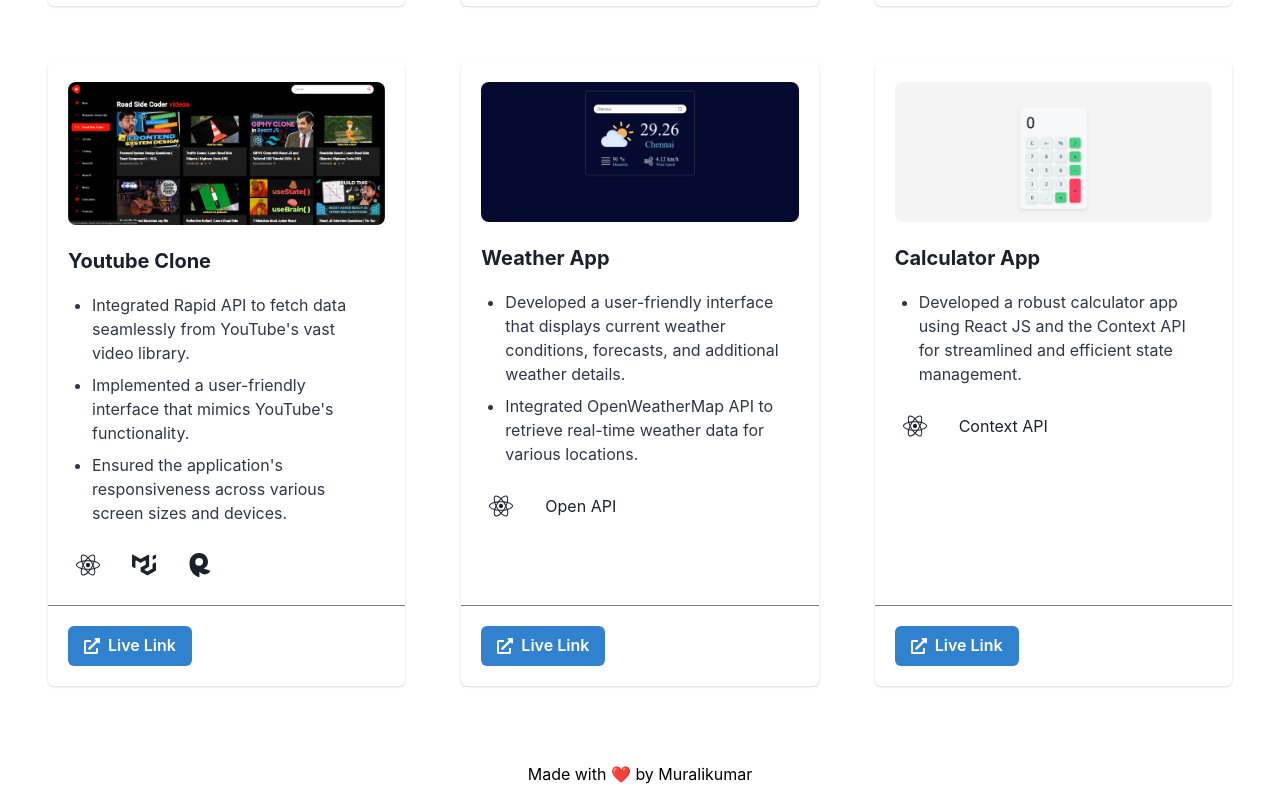
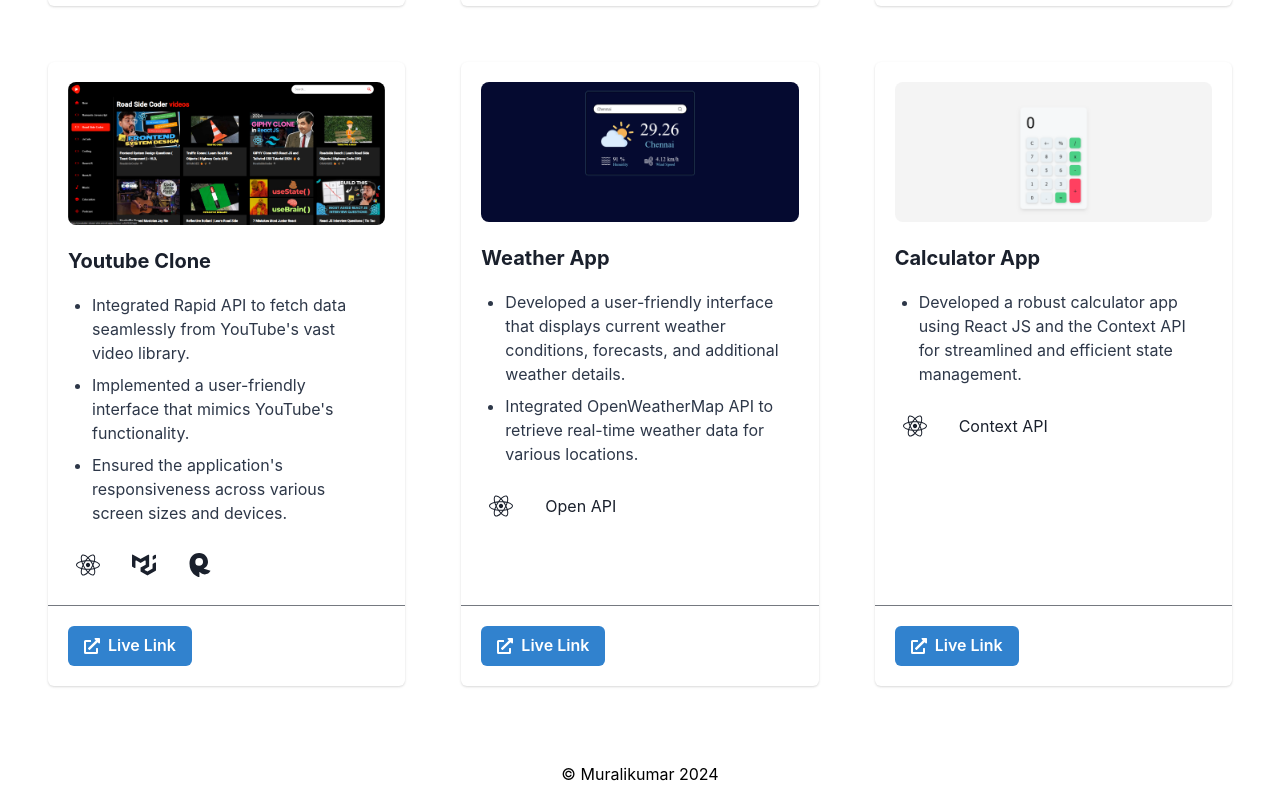
Before and after one commit to codewithmurali/portfolio, a React (Vite) app: page / in a window 1280 px wide. Shown: the part 2908-3710 px from the top of the page. Built offline with nearby package versions, Linux system fonts and the light colour scheme.

Commit message:
updated copyright

```diff
--- a/src/components/Footer.jsx
+++ b/src/components/Footer.jsx
@@ -13,7 +13,7 @@ const Footer = () => {
       border="1"
       marginTop={1}
     >
-      Made with ❤️ by Muralikumar
+      ©  Muralikumar 2024
     </Box>
   );
 };
```
